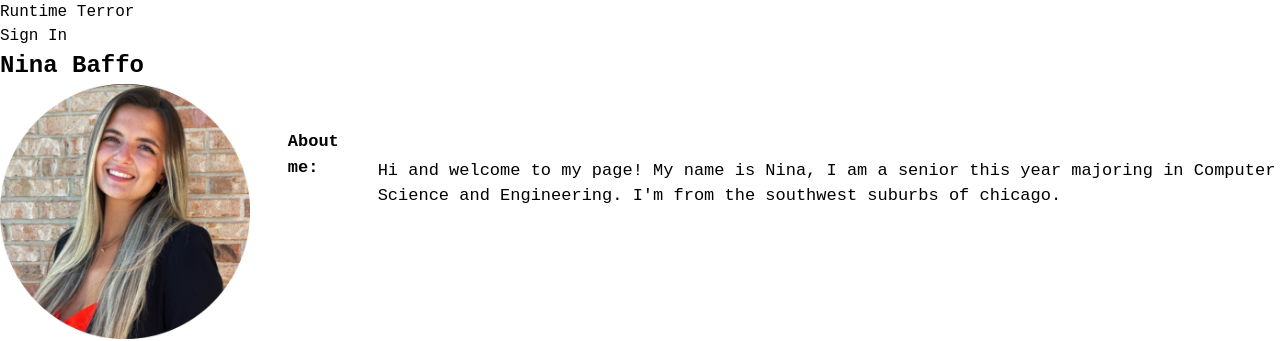
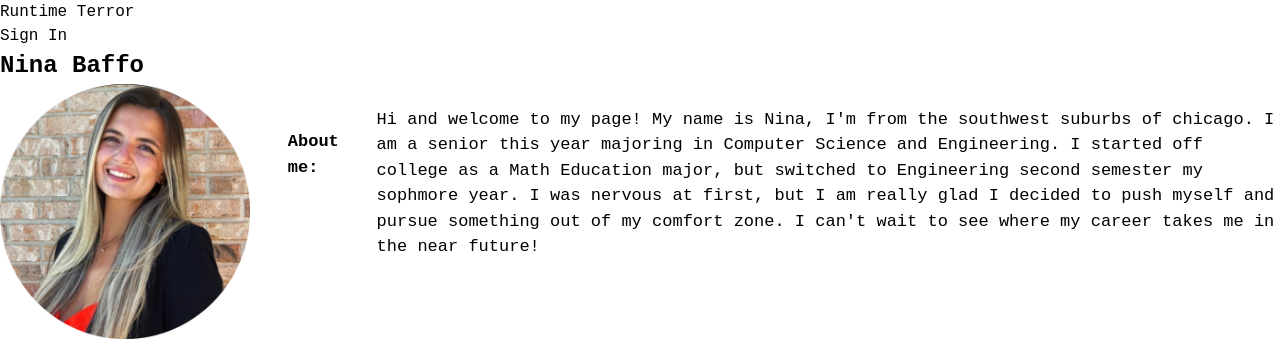
Before and after one commit to odin5on/runtime-terror-website, a React (Vite) app: page /runtime-terror-website/Nina in a window 1280 px wide. Shown: the top 341 px of the page. Built offline with nearby package versions, Linux system fonts and the light colour scheme.

Commit message:
added more to about me

```diff
--- a/src/pages/nina.jsx
+++ b/src/pages/nina.jsx
@@ -10,7 +10,9 @@ function Nina() {
            style = {{width: "250px"}}
         />
       <p style={{ marginLeft: "1cm", marginBottom: "3cm", fontWeight: "bold", fontSize: "17px"}}>About me:</p>
-      <p style={{ marginLeft: "1cm", marginBottom: "1.5cm", fontSize: "17px"}}>Hi and welcome to my page! My name is Nina, I am a senior this year majoring in Computer Science and Engineering. I'm from the southwest suburbs of chicago. </p>
+      <p style={{ marginLeft: "1cm", marginBottom: "1.5cm", fontSize: "17px"}}>Hi and welcome to my page! My name is Nina, I'm from the southwest suburbs of chicago. I am a senior this year majoring in Computer Science and Engineering.
+      I started off college as a Math Education major, but switched to Engineering second semester my sophmore year. I was nervous at first, but I am really glad I decided to push myself and pursue something out of my comfort zone.
+      I can't wait to see where my career takes me in the near future! </p>
       </div>
       <div style = {{marginTop: "2in", display: "flex", felxDirection: "column", alighnItems: "flex-end", paddingLeft: "2in"}}>
         <img src = "src/pages/IMG_3307.jpeg"
```
